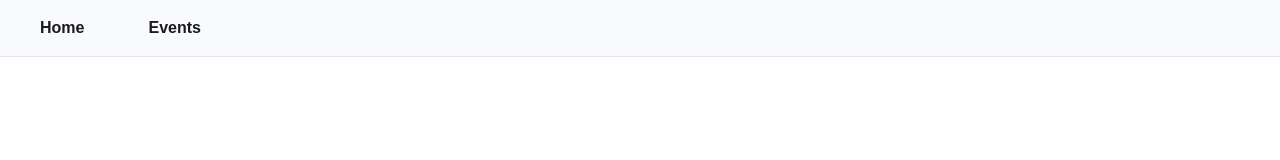
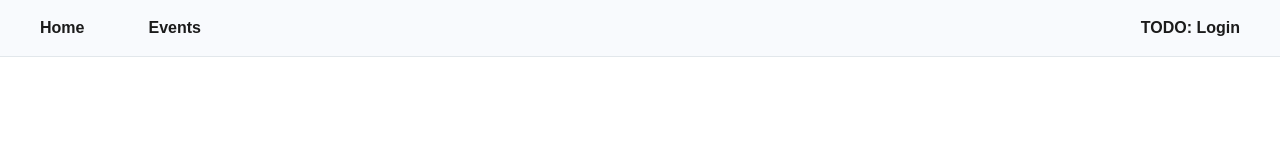
Before and after one commit to mpjovanovich/raffle-tracker, a Next.js app in the folder web/: page /events in a window 1280 px wide. Shown: the top 160 px of the page. Built offline with nearby package versions, Linux system fonts and the light colour scheme.

Commit message:
second nav for login stuff created

```diff
--- a/web/src/app/components/Navigation.tsx
+++ b/web/src/app/components/Navigation.tsx
@@ -20,11 +20,14 @@ function NavItem({ href, children }: NavItemProps) {
 
 export default function Navigation() {
   return (
-    <nav className="bg-light-accent w-full border-b-1 border-light-accent2">
+    <nav className="flex justify-between bg-light-accent w-full border-b-1 border-light-accent2">
       <ul className="flex gap-4 mx-4">
         <NavItem href="/">Home</NavItem>
         <NavItem href="/events">Events</NavItem>
       </ul>
+      <ul className="flex gap-4 mx-4">
+        <NavItem href="/">TODO: Login</NavItem>
+      </ul>
     </nav>
   );
 }
```
